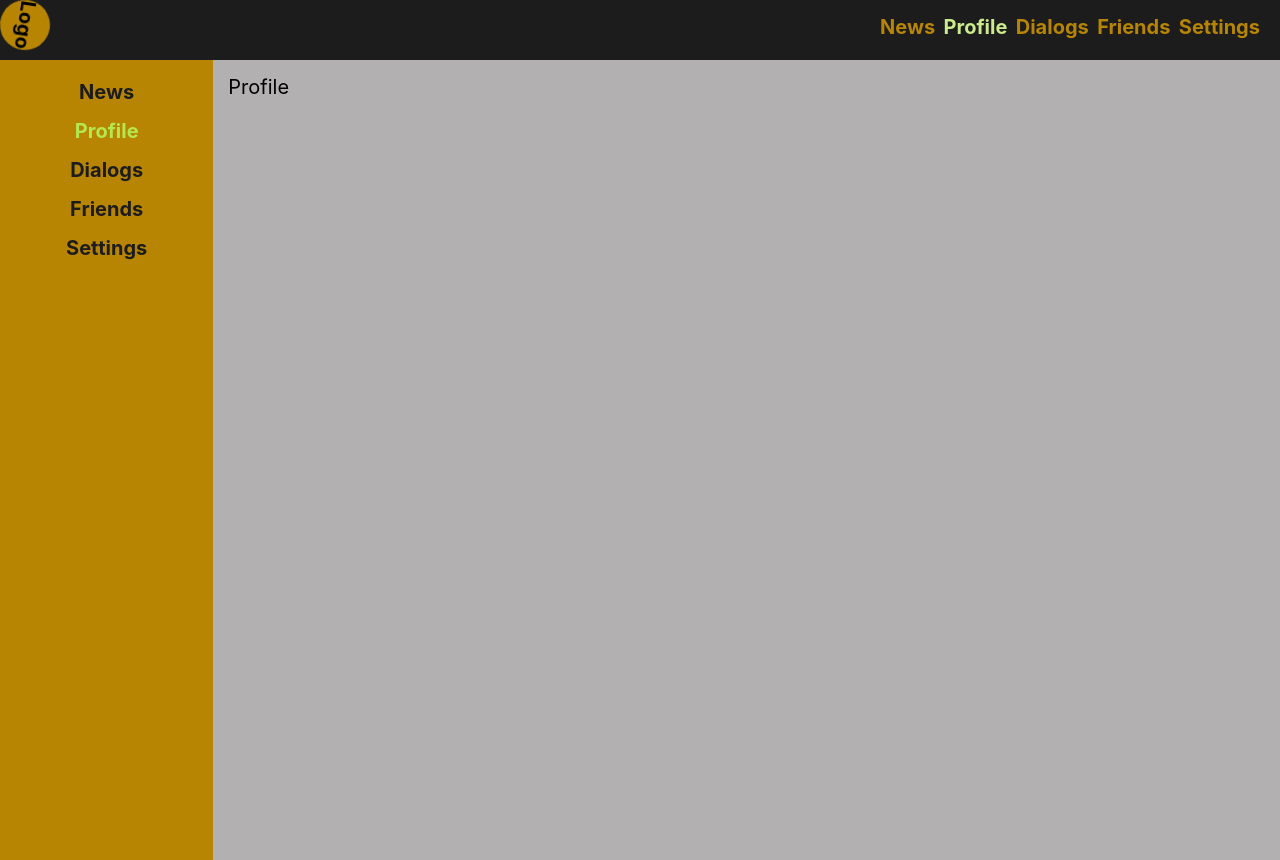
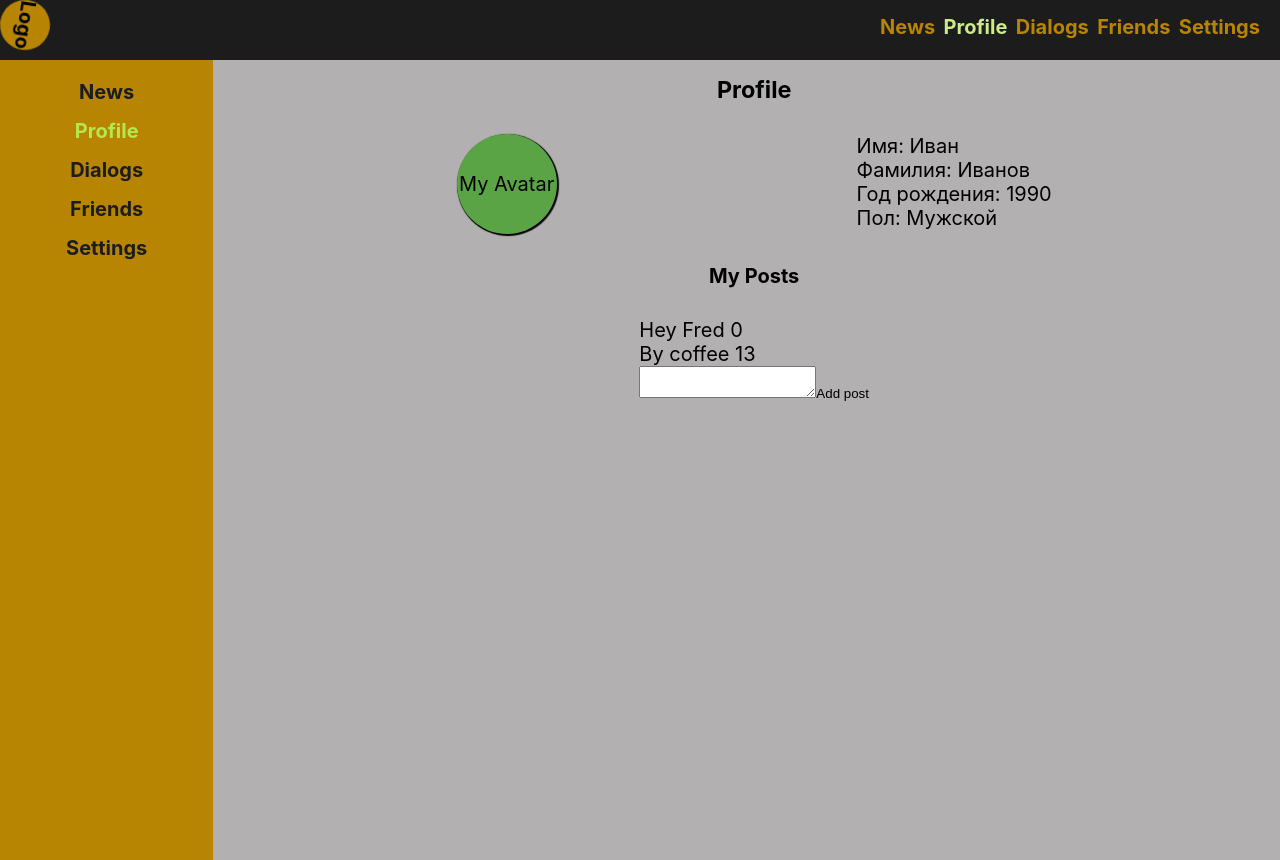
Before and after one commit to hadsome-Droid/SocialNetwork, a React (Create React App) app: page /profile in a window 1280 px wide. Built offline with nearby package versions, Linux system fonts and the light colour scheme.

Commit message:
added Dialog, MyPosts, Post, ProfileInfo component

```diff
--- /dev/null
+++ b/src/components/content/post/Post.tsx
@@ -0,0 +1,16 @@
+import React from 'react';
+
+export type PostPropsType = {
+    message: string
+    likeCount: string
+}
+
+export const Post = (props: PostPropsType) => {
+    const {message, likeCount} = props
+
+    return (
+        <div>
+            <span>{message}  <span>{likeCount}</span></span>
+        </div>
+    );
+};
--- /dev/null
+++ b/src/components/dialogs/Dialogs.module.css
@@ -0,0 +1,4 @@
+.conversations{
+    display: flex;
+    gap: 300px;
+}
--- a/src/components/dialogs/Dialogs.tsx
+++ b/src/components/dialogs/Dialogs.tsx
@@ -1,14 +1,43 @@
 import React from 'react';
+import {NavLink} from "react-router-dom";
+import S from './Dialogs.module.css'
+import {v1} from "uuid";
 
 type PropsType = {
 
 }
 
 export const Dialogs:React.FC<PropsType> = (props) => {
+
+    const users = [
+        {id: v1(), name: 'Ivan'},
+        {id: v1(), name: 'Nadia'},
+        {id: v1(), name: 'Alex'},
+        {id: v1(), name: 'Edvard'},
+    ]
+
+    const messages = [
+        {id: v1(), message: 'Hi!'},
+        {id: v1(), message: 'Good By!'},
+        {id: v1(), message: 'You crazy!'},
+    ]
+
     return (
-        <div>
-            ConversationComponent
-            Dialogs
+        <div className={S.conversations}>
+            <div className={S.conversations_items}>
+                {
+                    users.map(user => {
+                        return <div className={S.conversation}>
+                        <NavLink to={`/dialogs/${user.id}`}>{user.name}</NavLink>
+                            </div>
+                    })
+                }
+            </div>
+            <div className={S.messages}>
+                { messages.map(message => {
+                    return <div className={S.message}>{message.message}</div>
+                })}
+            </div>
         </div>
     );
 };
--- /dev/null
+++ b/src/components/profile/Profile.module.css
@@ -0,0 +1,6 @@
+.profile{
+    display: flex;
+    flex-direction: column;
+    align-items: center;
+    gap: 30px;
+}
--- a/src/components/profile/Profile.tsx
+++ b/src/components/profile/Profile.tsx
@@ -1,4 +1,7 @@
 import React from 'react';
+import {MyPosts} from "./myPosts/MyPosts";
+import {ProfileInfo} from "./profileInfo/ProfileInfo";
+import s from './Profile.module.css'
 
 type PropsType = {
 
@@ -6,8 +9,11 @@ type PropsType = {
 
 export const Profile:React.FC<PropsType> = (props) => {
     return (
-        <div>
-            Profile
+        <div className={s.profile}>
+           <h3>Profile</h3>
+            <ProfileInfo/>
+            <h4>My Posts</h4>
+            <MyPosts/>
         </div>
     );
 };
--- /dev/null
+++ b/src/components/profile/myPosts/MyPosts.tsx
@@ -0,0 +1,34 @@
+import React, {useState} from 'react';
+import {Post, PostPropsType} from "../../content/post/Post";
+
+
+
+export const MyPosts = () => {
+
+    const initialMassages: PostPropsType[] = [
+        {message: 'Hey Fred', likeCount: '0'},
+        {message: 'By coffee', likeCount: '13'}
+    ]
+
+    const [myPost, setMyPost] = useState(initialMassages)
+
+
+
+    return (
+        <div>
+            <div>
+                <div>
+                    {myPost.map(el => {
+                        return <Post message={el.message} likeCount={el.likeCount}/>
+                    })}
+
+                </div>
+            </div>
+
+            <div>
+                <textarea></textarea>
+                <button>Add post</button>
+            </div>
+        </div>
+    );
+};
--- /dev/null
+++ b/src/components/profile/profileInfo/ProfileInfo.module.css
@@ -0,0 +1,15 @@
+
+.user_profile{
+    display: flex;
+    gap: 300px;
+}
+
+.avatar {
+    width: 100px;
+    height: 100px;
+    border-radius: 50%;
+    background-color: #5aa446;
+    box-shadow: 1px 1px 1px 1px black;
+    text-align: center;
+    line-height: 100px;
+}
--- /dev/null
+++ b/src/components/profile/profileInfo/ProfileInfo.tsx
@@ -0,0 +1,20 @@
+import React from 'react';
+import s from './ProfileInfo.module.css'
+
+export const ProfileInfo = () => {
+    return (
+        <div className={s.user_profile}>
+            <div className={s.avatar}>
+                {/*<img src="avatar.jpg" alt="User Avatar"/> */}
+               My Avatar
+            </div>
+
+                <div className={s.user_info}>
+                    <p>Имя: Иван</p>
+                    <p>Фамилия: Иванов</p>
+                    <p>Год рождения: 1990</p>
+                    <p>Пол: Мужской</p>
+                </div>
+        </div>
+    );
+};
```
Also changed, not shown: src/components/dialogs/dialog/Dialog.tsx (added, +22 -0 lines).
